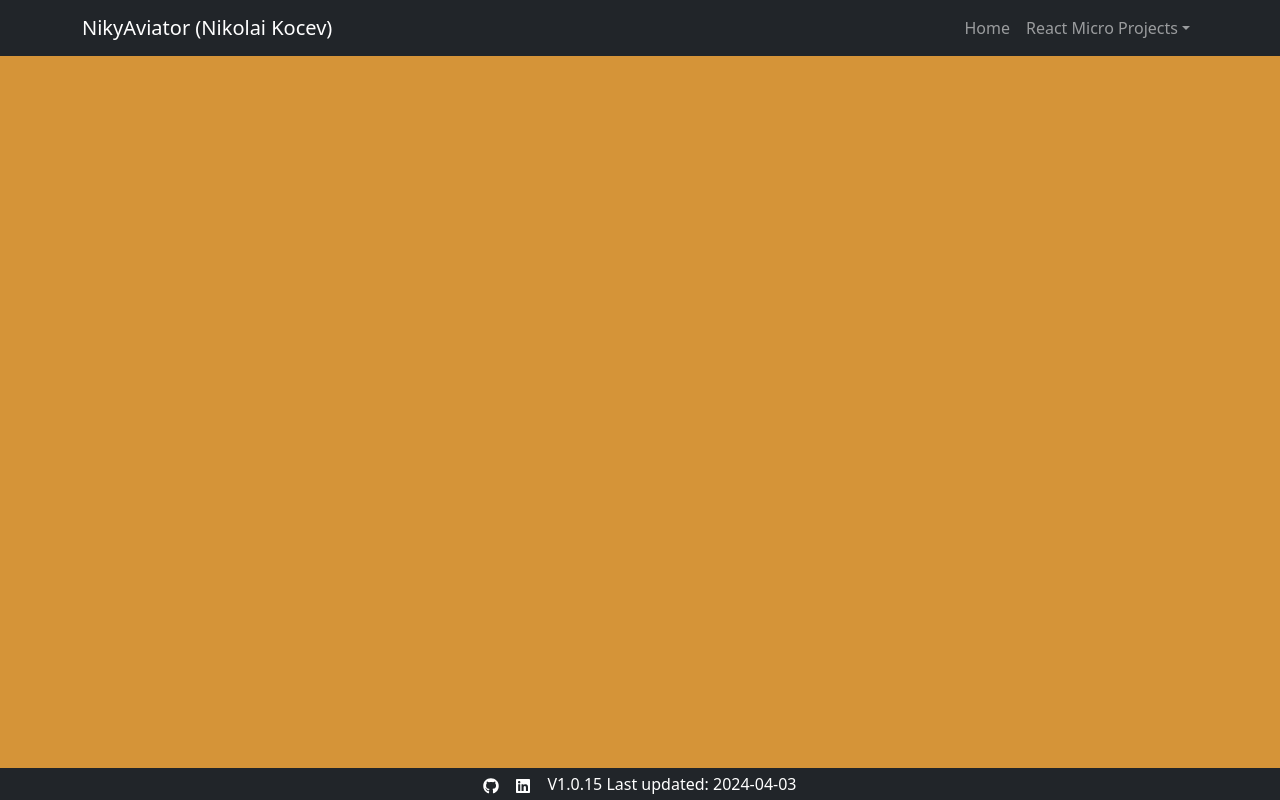
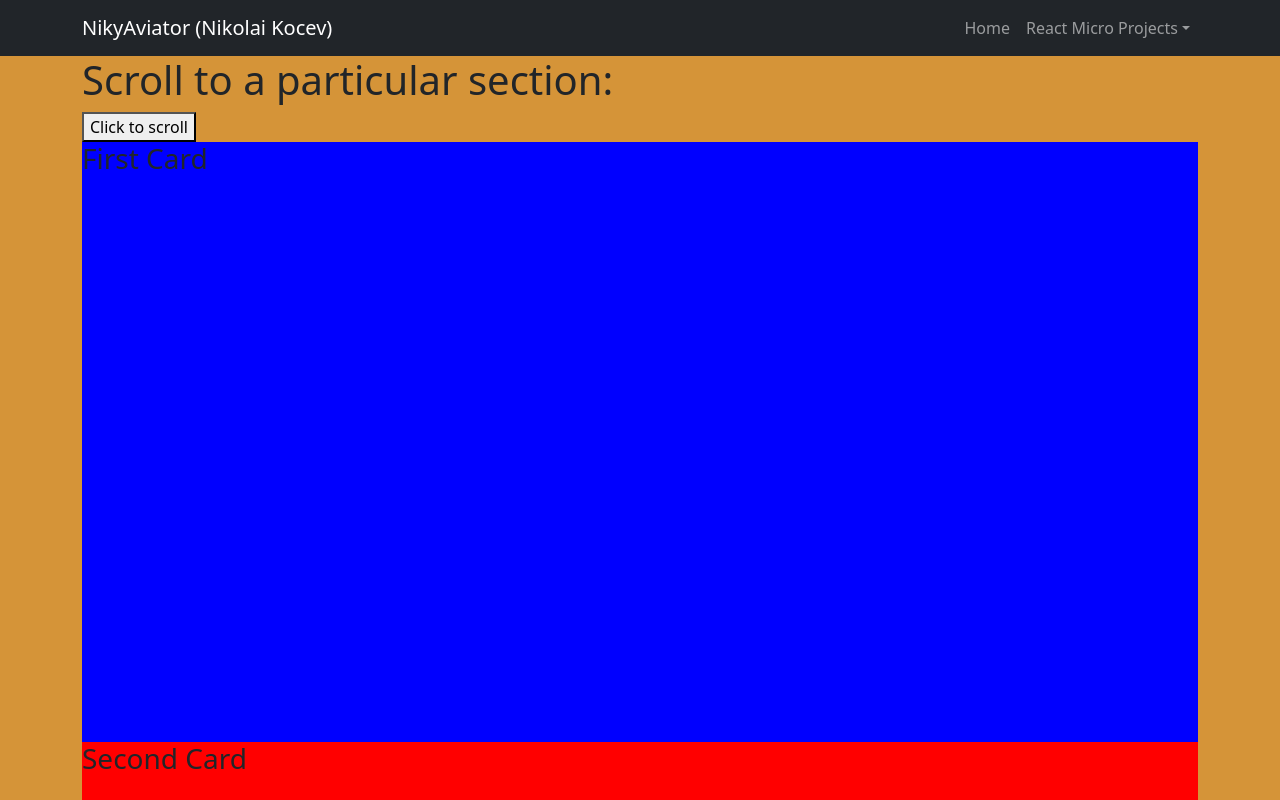
Before and after one commit to NikyAviator/nikolaikocev, a React (Vite) app in the folder frontend/: page /scrolltosection in a window 1280 px wide. Shown: the top 800 px of the page. Built offline with nearby package versions, Linux system fonts and the light colour scheme; a web font is replaced by a local one.

Commit message:
ScrollToSection mounted

```diff
--- a/frontend/src/App.jsx
+++ b/frontend/src/App.jsx
@@ -17,6 +17,7 @@ import TTTPage from './Pages/TTTPage.jsx';
 import FeatureFlagPage from './Pages/FeatureFlagPage.jsx';
 import CustomHooksPage from './Pages/CustomHooksPage.jsx';
 import ScrollToTopAndBottomPage from './Pages/ScrollToTopAndBottomPage.jsx';
+import ScrollToSectionPage from './Pages/ScrollToSectionPage.jsx';
 function App() {
   return (
     <>
@@ -44,6 +45,7 @@ function App() {
               path='/scrolltopbottom'
               element={<ScrollToTopAndBottomPage />}
             />
+            <Route path='/scrolltosection' element={<ScrollToSectionPage />} />
           </Routes>
         </main>
         <footer>
--- a/frontend/src/Components/Header.jsx
+++ b/frontend/src/Components/Header.jsx
@@ -54,6 +54,9 @@ function Header() {
               <NavDropdown.Item href='/scrolltopbottom'>
                 Scroll To Top & Bottom
               </NavDropdown.Item>
+              <NavDropdown.Item href='/scrolltosection'>
+                Scroll To Section
+              </NavDropdown.Item>
               <hr />
               <NavDropdown.Item href='/customhooks'>
                 Custom Hooks
--- /dev/null
+++ b/frontend/src/Components/scroll-to-top-and-bottom/ScrollToSection.jsx
@@ -0,0 +1,60 @@
+import '../../scss/styles.scss';
+
+const ScrollToSection = () => {
+  const data = [
+    {
+      label: 'First Card',
+      style: {
+        width: '100%',
+        height: '600px',
+        backgroundColor: 'blue',
+      },
+    },
+    {
+      label: 'Second Card',
+      style: {
+        width: '100%',
+        height: '600px',
+        backgroundColor: 'red',
+      },
+    },
+    {
+      label: 'Third Card',
+      style: {
+        width: '100%',
+        height: '600px',
+        backgroundColor: 'yellow',
+      },
+    },
+    {
+      label: 'Fourth Card',
+      style: {
+        width: '100%',
+        height: '600px',
+        backgroundColor: 'green',
+      },
+    },
+    {
+      label: 'Fifth Card',
+      style: {
+        width: '100%',
+        height: '600px',
+        backgroundColor: 'black',
+      },
+    },
+  ];
+
+  return (
+    <>
+      <h1>Scroll to a particular section:</h1>
+      <button>Click to scroll</button>
+      {data.map((item) => (
+        <div key={item.label} style={item.style}>
+          <h3>{item.label}</h3>
+        </div>
+      ))}
+    </>
+  );
+};
+
+export default ScrollToSection;
--- /dev/null
+++ b/frontend/src/Pages/ScrollToSectionPage.jsx
@@ -0,0 +1,13 @@
+import '../scss/styles.scss';
+import Container from 'react-bootstrap/Container';
+import ScrollToSection from '../Components/scroll-to-top-and-bottom/ScrollToSection';
+
+const ScrollToSectionPage = () => {
+  return (
+    <Container>
+      <ScrollToSection />
+    </Container>
+  );
+};
+
+export default ScrollToSectionPage;
```
